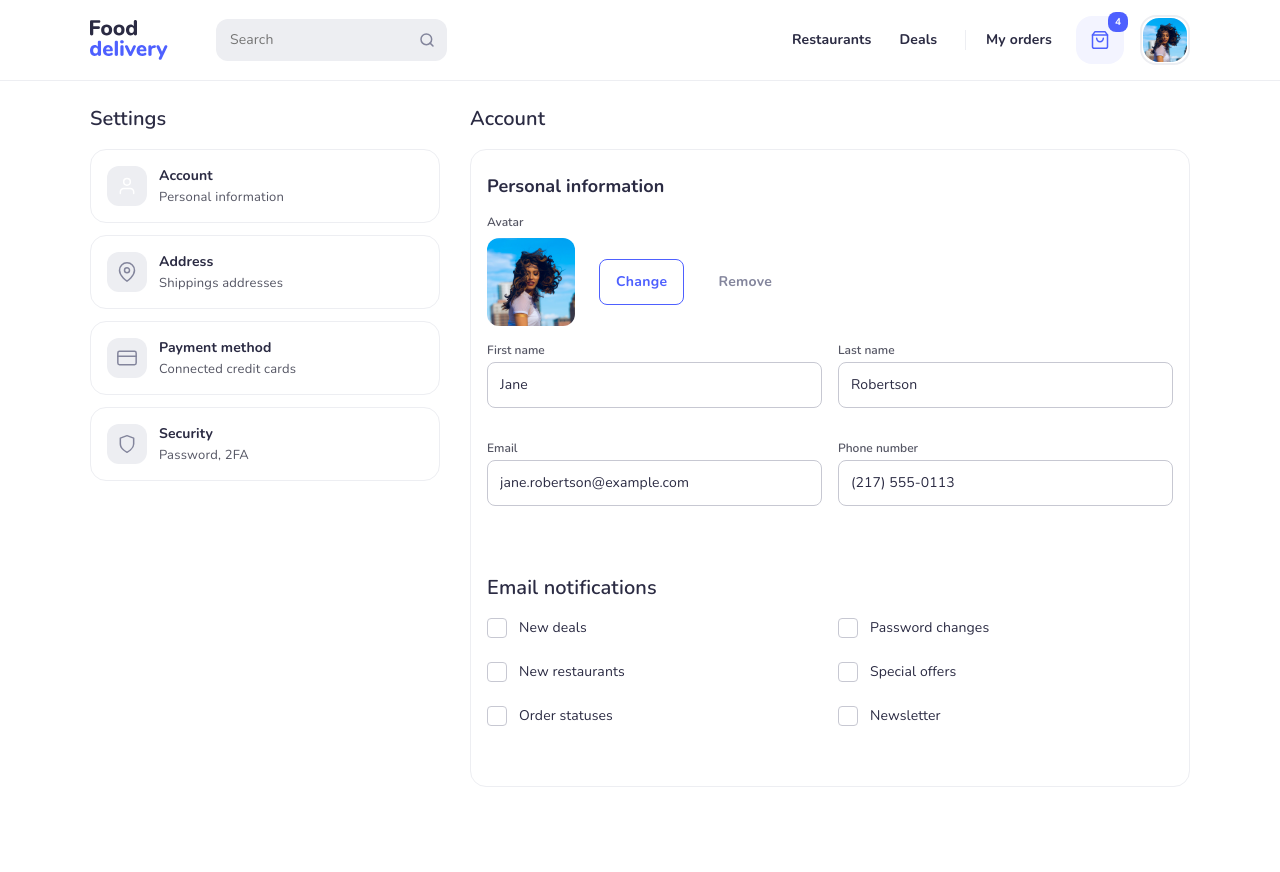
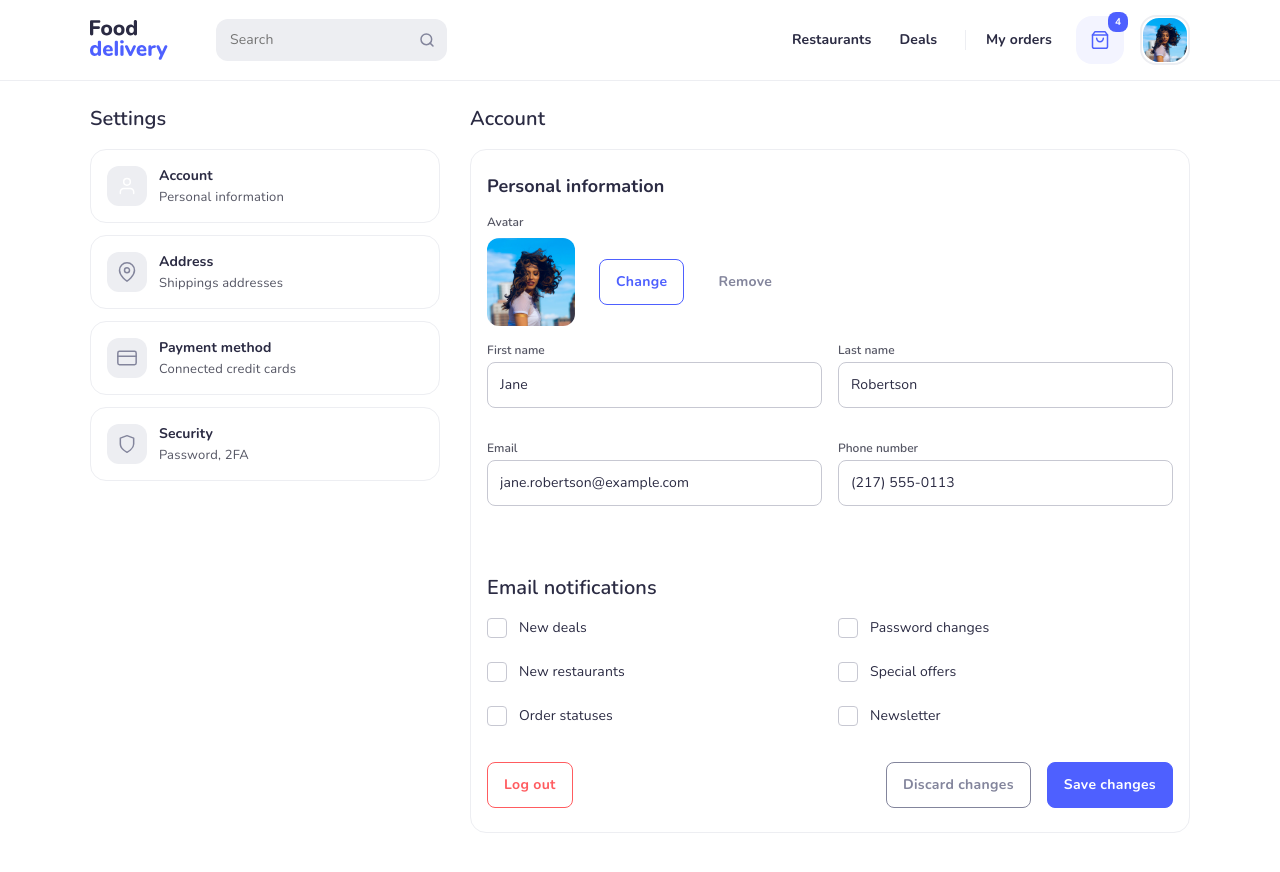
Before and after one commit to analebyodkina/VITE-react-delivery, a React (Vite) app: page /profile in a window 1280 px wide. Shown: the top 872 px of the page. Built offline with nearby package versions, Linux system fonts and the light colour scheme.

Commit message:
made classname for btn via props

```diff
--- a/src/components/UI/Button/Button.jsx
+++ b/src/components/UI/Button/Button.jsx
@@ -2,8 +2,9 @@
 import "./Button.scss";
 
 const Button = (props) => {
+   const btnClass = `btn ${props.color}`; // Assuming the color is passed as props
     return (
-       <button className="btn"></button>
+       <button className={btnClass}>{props.text}</button>
     )
   }
 
--- a/src/components/UI/Button/Button.scss
+++ b/src/components/UI/Button/Button.scss
@@ -2,7 +2,7 @@
 @import '../../../Scss/mixins';
 
 .btn {
-    @include text ($ff, 14rem, 20rem, 700, $color-grey-light);
+    @include text ($ff, 14rem, 20rem, 700, $color-primary);
     letter-spacing: 0.3px;
     padding: 12rem 16rem;
     border: 1rem solid $color-primary;
@@ -11,12 +11,21 @@
     background: transparent;
     transition: $transition;
     @include press;
-    &._grey {
+    cursor: pointer;
+    &.grey {
         color: $color-grey-light;
-        background: 1rem solid $color-grey-light;
+        border: 1rem solid $color-grey-light;
     }
-    &._red {
+    &.greyNoBorder {
+        color: $color-grey-light;
+        border: 1rem solid transparent;
+    }
+    &.red {
         color: $btn-red;
-        background: 1rem solid $btn-red;
+        border: 1rem solid $btn-red;
+    }
+    &.blue {
+        background: $color-primary;
+        color: $color-white;
     }
 }
--- a/src/components/profileComponents/Account/Account.jsx
+++ b/src/components/profileComponents/Account/Account.jsx
@@ -1,6 +1,7 @@
 import Avatar from "../Avatar/Avatar";
 import Notifications from "../Notifications/Notifications";
 import ProfileFields from "../ProfileFields/ProfileFields";
+import ProfileFooter from "../ProfileFooter/ProfileFooter";
 import "./Account.scss";
 
 const Account = (props) => {
@@ -12,6 +13,7 @@ const Account = (props) => {
             <Avatar />
             <ProfileFields />
             <Notifications />
+            <ProfileFooter />
 
 
         </div>
--- /dev/null
+++ b/src/components/profileComponents/ProfileFooter/ProfileFooter.jsx
@@ -0,0 +1,17 @@
+import Button from "../../UI/Button/Button";
+
+import "./ProfileFooter.scss";
+
+const ProfileFooter = () => {
+  return (
+     <div className="footer">
+      <Button text ="Log out" color="red" />
+      <Button text ="Discard changes" color="grey"/>
+      <Button text ="Save changes" color="blue"/>
+
+
+    </div>
+  )
+}
+
+export default ProfileFooter
--- /dev/null
+++ b/src/components/profileComponents/ProfileFooter/ProfileFooter.scss
@@ -0,0 +1,14 @@
+@import '../../../Scss/vars';
+@import '../../../Scss/mixins';
+
+.footer {
+    display: flex;
+    gap: 16rem;
+    .btn {
+        &:nth-child(2){
+            margin-left: auto;
+        }
+
+    }
+
+}
```
Also changed, not shown: src/components/profileComponents/FrofileFooter/FrofileFooter.jsx (deleted, +0 -14 lines), src/components/profileComponents/FrofileFooter/FrofileFooter.scss (deleted, +0 -10 lines).
